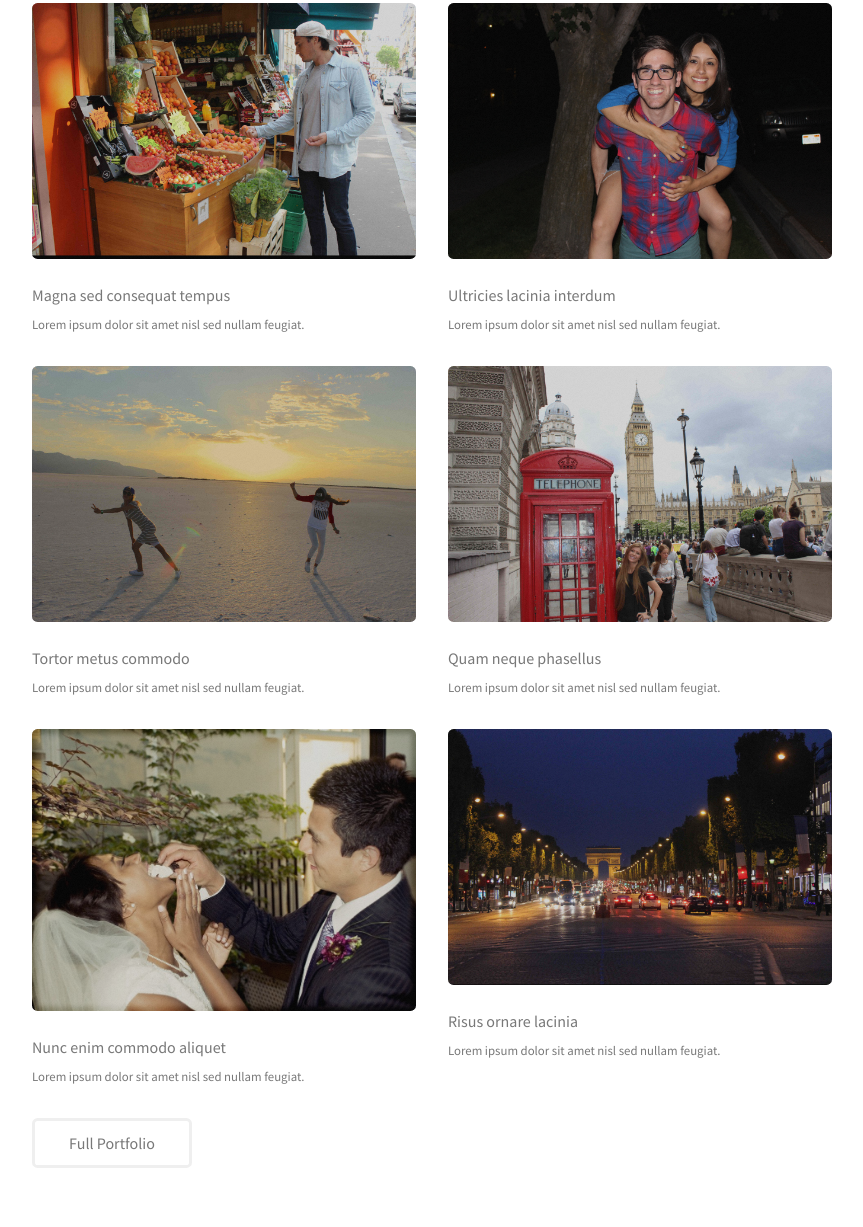
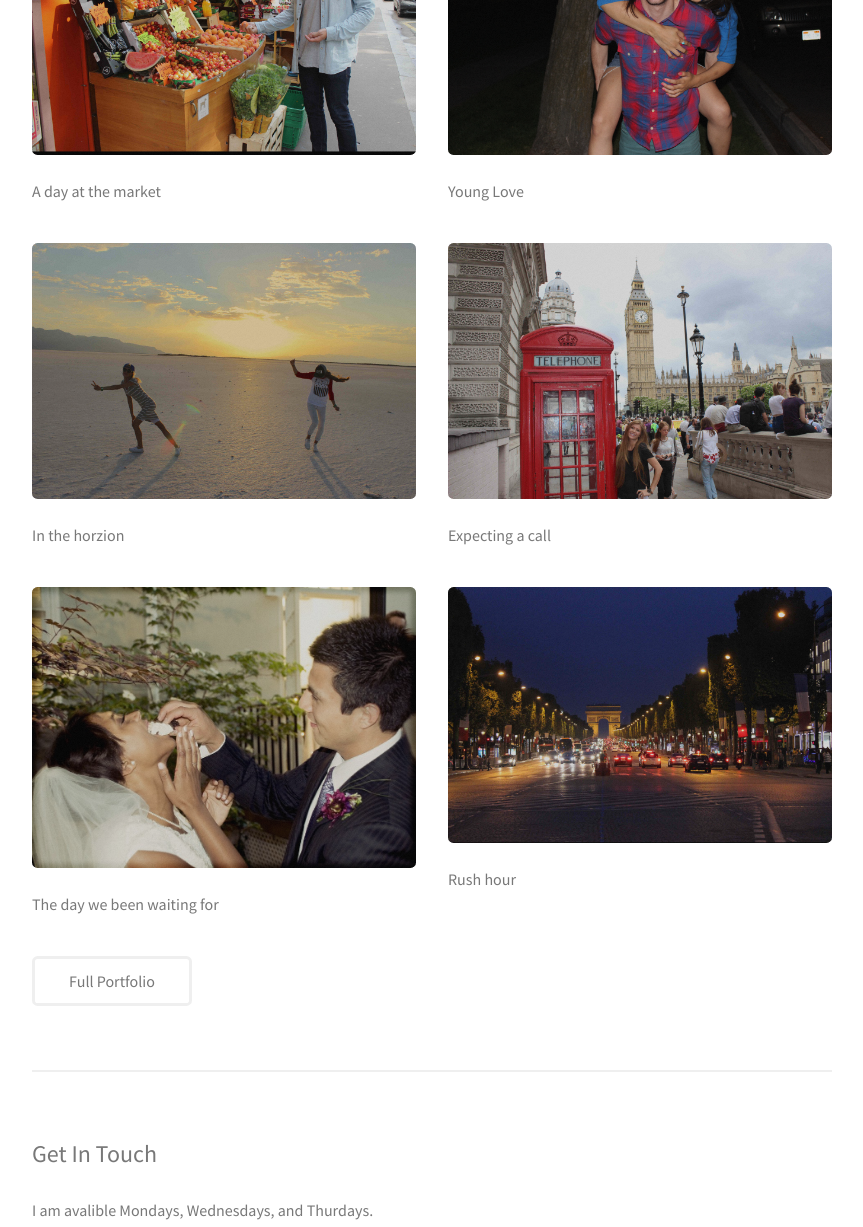
Before and after one commit to mkwmms/prazie, a website: page src/profile/profile.html in a window 1280 px wide. Shown: the part 1014-2241 px from the top of the page, without its empty margins (272-1135 px from the left). Drawn offline with Linux system fonts and the light colour scheme; files that its build step writes are made by us from their sources; files whose address does not match are found by name.

Commit message:
march 19 2015
Changes to the profile page, Changed filler words, and some pictures

```diff
--- a/src/profile/profile.html
+++ b/src/profile/profile.html
@@ -37,10 +37,9 @@
 				<!-- One -->
 					<section id="one">
 						<header class="major">
-							<h2>Ipsum lorem dolor aliquam ante commodo<br />
-							magna sed accumsan arcu neque.</h2>
+							<h2>Photos are my life!</h2>
 						</header>
-						<p>Accumsan orci faucibus id eu lorem semper. Eu ac iaculis ac nunc nisi lorem vulputate lorem neque cubilia ac in adipiscing in curae lobortis tortor primis integer massa adipiscing id nisi accumsan pellentesque commodo blandit enim arcu non at amet id arcu magna. Accumsan orci faucibus id eu lorem semper nunc nisi lorem vulputate lorem neque cubilia.</p>
+						<p>I have been taking photos as long as I can remember. I love capturing the right moment for myself, as well as for others. There is nothing more important that me than creating memories, I would love to help you with yours!</p>
 						<ul class="actions">
 							<li><a href="#" class="button">Learn More</a></li>
 						</ul>
@@ -52,33 +51,33 @@
 						<div class="row">
 							<article class="6u 12u$(3) work-item">
 								<a href="img/fulls/01.jpg" class="image fit thumb"><img src="img/thumbs/01.jpg" alt="" /></a>
-								<h3>Magna sed consequat tempus</h3>
-								<p>Lorem ipsum dolor sit amet nisl sed nullam feugiat.</p>
+								<h3>A day at the market</h3>
+								<!-- <p>Lorem ipsum dolor sit amet nisl sed nullam feugiat.</p> -->
 							</article>
 							<article class="6u$ 12u$(3) work-item">
 								<a href="img/fulls/02.jpg" class="image fit thumb"><img src="img/thumbs/02.jpg" alt="" /></a>
-								<h3>Ultricies lacinia interdum</h3>
-								<p>Lorem ipsum dolor sit amet nisl sed nullam feugiat.</p>
+								<h3>Young Love</h3>
+								<!-- <p>Lorem ipsum dolor sit amet nisl sed nullam feugiat.</p> -->
 							</article>
 							<article class="6u 12u$(3) work-item">
 								<a href="img/fulls/03.jpg" class="image fit thumb"><img src="img/thumbs/03.jpg" alt="" /></a>
-								<h3>Tortor metus commodo</h3>
-								<p>Lorem ipsum dolor sit amet nisl sed nullam feugiat.</p>
+								<h3>In the horzion</h3>
+								<!-- <p>Lorem ipsum dolor sit amet nisl sed nullam feugiat.</p> -->
 							</article>
 							<article class="6u$ 12u$(3) work-item">
 								<a href="img/fulls/04.jpg" class="image fit thumb"><img src="img/thumbs/04.jpg" alt="" /></a>
-								<h3>Quam neque phasellus</h3>
-								<p>Lorem ipsum dolor sit amet nisl sed nullam feugiat.</p>
+								<h3>Expecting a call</h3>
+								<!-- <p>Lorem ipsum dolor sit amet nisl sed nullam feugiat.</p> -->
 							</article>
 							<article class="6u 12u$(3) work-item">
 								<a href="img/fulls/05.jpg" class="image fit thumb"><img src="img/thumbs/05.jpg" alt="" /></a>
-								<h3>Nunc enim commodo aliquet</h3>
-								<p>Lorem ipsum dolor sit amet nisl sed nullam feugiat.</p>
+								<h3>The day we been waiting for</h3>
+								<!-- <p>Lorem ipsum dolor sit amet nisl sed nullam feugiat.</p> -->
 							</article>
 							<article class="6u$ 12u$(3) work-item">
 								<a href="img/fulls/06.jpg" class="image fit thumb"><img src="img/thumbs/06.jpg" alt="" /></a>
-								<h3>Risus ornare lacinia</h3>
-								<p>Lorem ipsum dolor sit amet nisl sed nullam feugiat.</p>
+								<h3>Rush hour</h3>
+								<!-- <p>Lorem ipsum dolor sit amet nisl sed nullam feugiat.</p> -->
 							</article>
 						</div>
 						<ul class="actions">
@@ -89,7 +88,7 @@
 				<!-- Three -->
 					<section id="three">
 						<h2>Get In Touch</h2>
-						<p>Accumsan pellentesque commodo blandit enim arcu non at amet id arcu magna. Accumsan orci faucibus id eu lorem semper nunc nisi lorem vulputate lorem neque lorem ipsum dolor.</p>
+						<p>I am avalible Mondays, Wednesdays, and Thurdays.</p>
 						<div class="row">
 							<div class="8u 12u$(2)">
 								<form method="post" action="#">
```
Also changed, not shown: src/profile/img/avatar.png, 1 other file.
